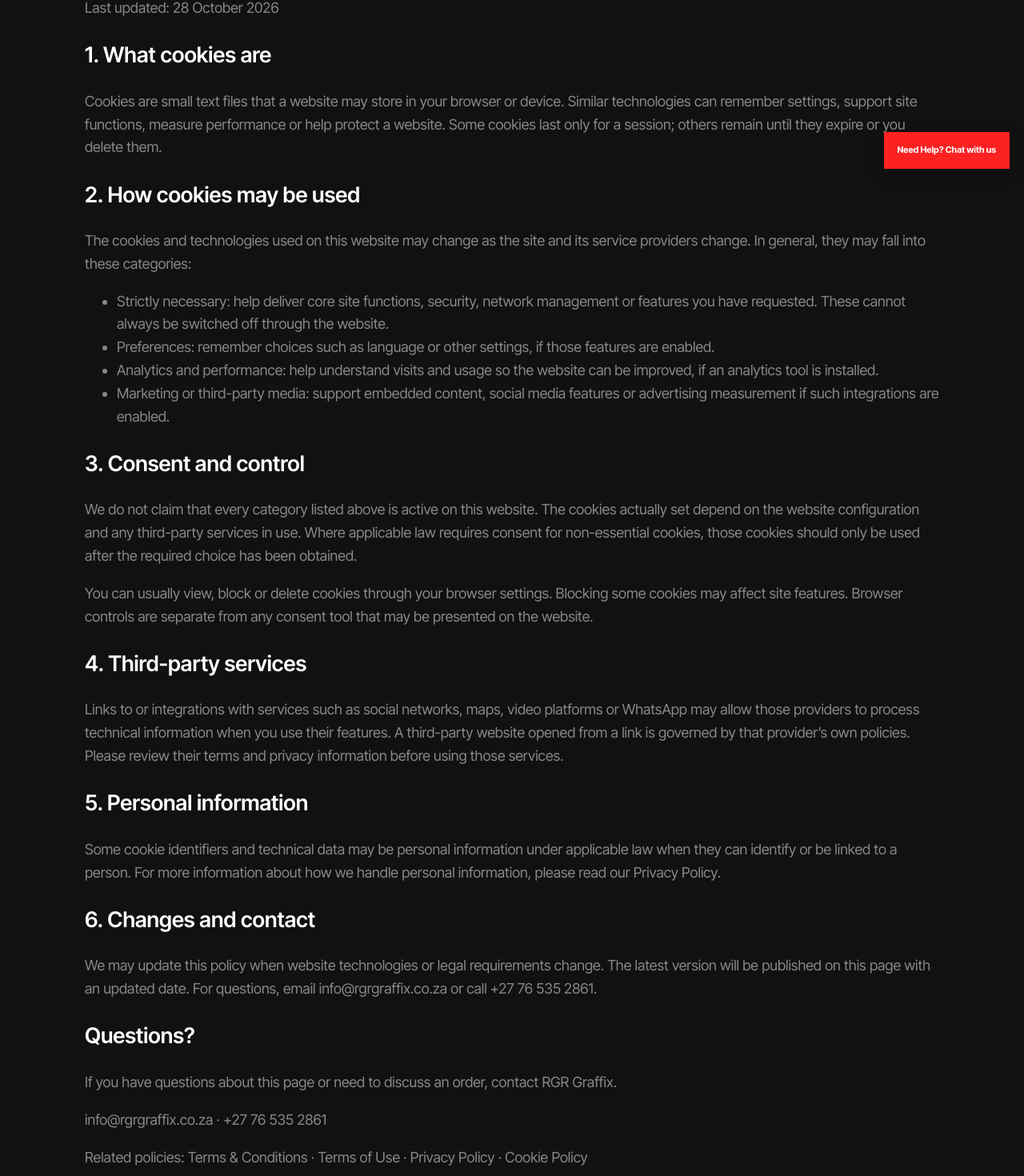
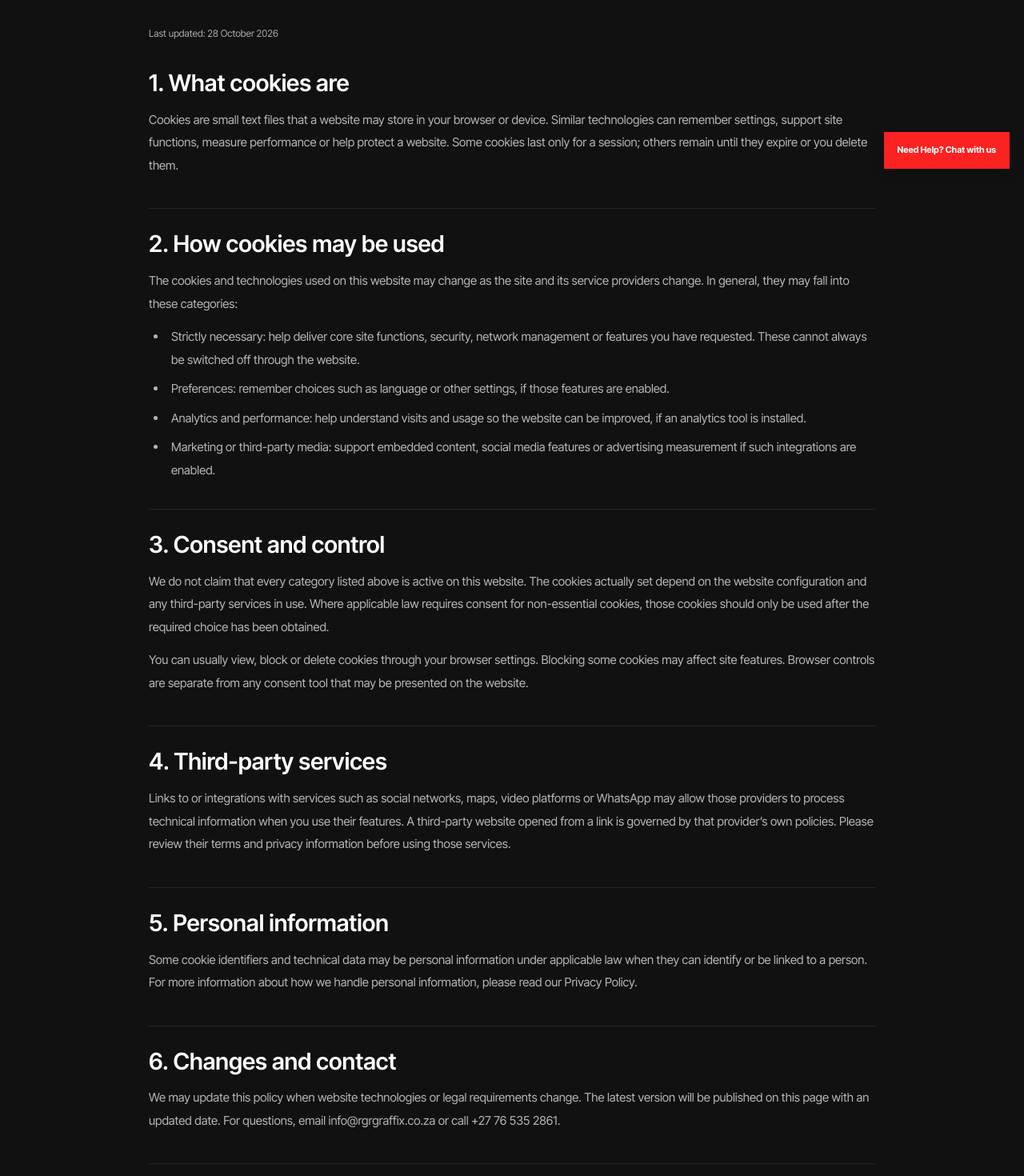
Before and after one commit to pp0447515-web/rgrgraffix, a Next.js app: page /cookie-policy in a window 1280 px wide. Shown: the part 571-2041 px from the top of the page at 80% size. Built offline with nearby package versions, Linux system fonts and the light colour scheme.

Commit message:
Style long-form legal and policy pages

```diff
--- a/app/globals.css
+++ b/app/globals.css
@@ -272,3 +272,23 @@ img{max-width:100%}
 @media(prefers-reduced-motion:reduce){
   .site-header,.brand,.brand img,.site-header .nav{transition:none!important}
 }
+
+/* Legal pages: readable long-form policies consistent with the site's dark visual system. */
+.legal-content{max-width:980px;padding-top:54px;padding-bottom:100px}
+.legal-updated{font-size:12px;color:#aaa;margin:0 0 36px}
+.legal-section{padding:0 0 26px;margin:0 0 27px;border-bottom:1px solid #ffffff16}
+.legal-section h2,.legal-contact h2{color:#fff;font-size:clamp(21px,2.5vw,29px);line-height:1.2;text-transform:none;margin:0 0 14px}
+.legal-section p,.legal-section li,.legal-contact p{font-size:15px;line-height:1.9;color:#b7b7b7}
+.legal-section p{margin:0 0 13px}
+.legal-section ul{margin:0;padding-left:23px}
+.legal-section li{padding-left:5px;margin:0 0 8px}
+.legal-contact{background:#1b1b1b;border:1px solid #ffffff18;padding:28px;margin-top:42px}
+.legal-contact p{margin:8px 0}
+.legal-contact a{color:#fff;text-decoration:underline;text-decoration-color:#fc2222;text-underline-offset:4px}
+.legal-related{padding-top:10px;font-size:12px!important}
+.legal-related a{white-space:nowrap}
+@media(max-width:767px){
+ .legal-content{padding-top:38px;padding-bottom:65px}
+ .legal-section p,.legal-section li,.legal-contact p{font-size:14px;line-height:1.8}
+ .legal-contact{padding:22px}
+}
```
